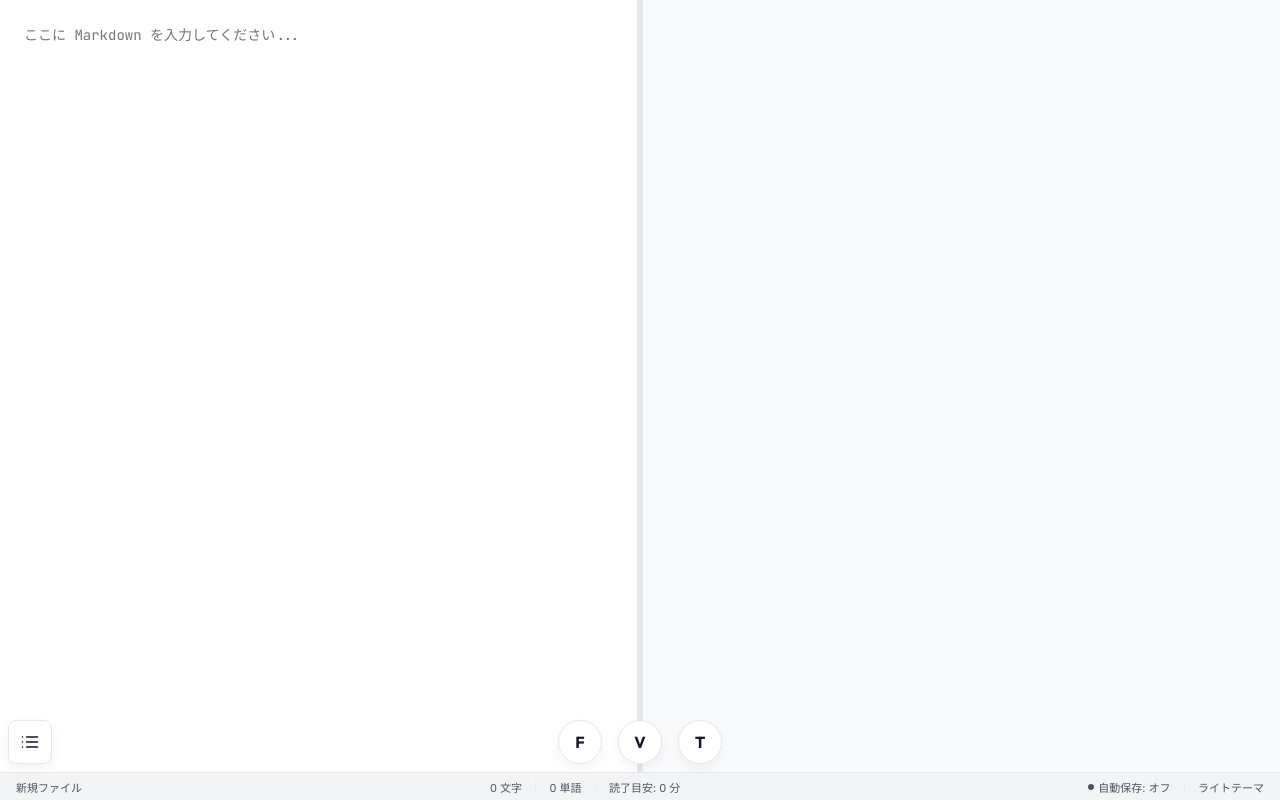
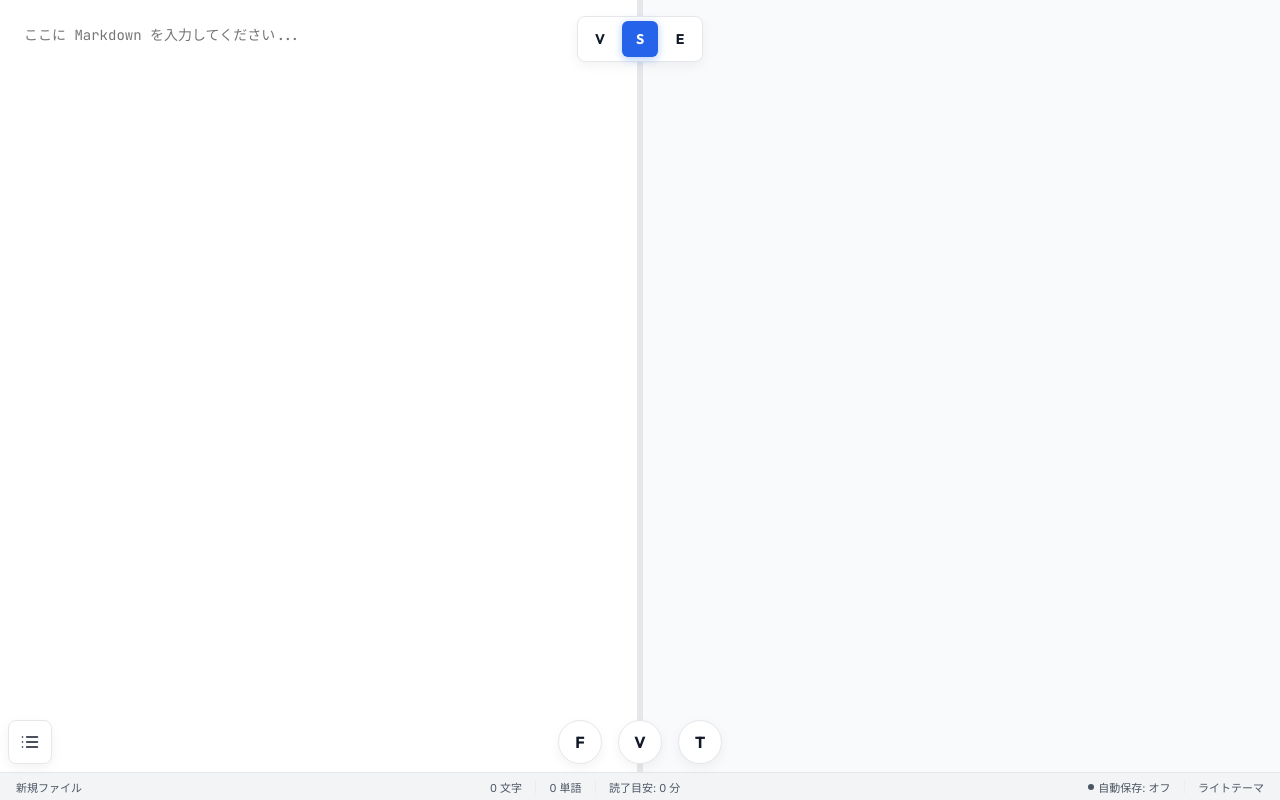
Before and after one commit to yanqirenshi/mdfve, a website built with Vite: page index.html in a window 1280 px wide. Built offline with nearby package versions, Linux system fonts and the light colour scheme.

Commit message:
feat: add floating view toggle buttons V, S, E at top center

```diff
--- a/index.html
+++ b/index.html
@@ -53,6 +53,13 @@
             <!-- レンダリングされた Markdown が入ります -->
           </div>
         </div>
+      </div>
+
+      <!-- 画面上部中央の表示切替フローティングボタン -->
+      <div class="floating-view-toggle-bar">
+        <button id="btn-float-view-preview" class="view-toggle-btn" title="プレビュー表示 (V)">V</button>
+        <button id="btn-float-view-split" class="view-toggle-btn" title="分割表示 (S)">S</button>
+        <button id="btn-float-view-editor" class="view-toggle-btn" title="エディタ表示 (E)">E</button>
       </div>
 
       <!-- 画面左下のフローティング目次アイコン -->
--- a/src/main.ts
+++ b/src/main.ts
@@ -391,21 +391,31 @@ function setupUI() {
   const btnSplit = document.getElementById("btn-view-split")!;
   const btnPreview = document.getElementById("btn-view-preview")!;
 
+  const btnFloatPreview = document.getElementById("btn-float-view-preview")!;
+  const btnFloatSplit = document.getElementById("btn-float-view-split")!;
+  const btnFloatEditor = document.getElementById("btn-float-view-editor")!;
+
   const setViewMode = (mode: "editor" | "split" | "preview") => {
     workspaceEl.classList.remove("mode-editor", "mode-preview");
     btnEditor.classList.remove("active");
     btnSplit.classList.remove("active");
     btnPreview.classList.remove("active");
+    btnFloatEditor.classList.remove("active");
+    btnFloatSplit.classList.remove("active");
+    btnFloatPreview.classList.remove("active");
 
     if (mode === "editor") {
       workspaceEl.classList.add("mode-editor");
       btnEditor.classList.add("active");
+      btnFloatEditor.classList.add("active");
     } else if (mode === "preview") {
       workspaceEl.classList.add("mode-preview");
       btnPreview.classList.add("active");
+      btnFloatPreview.classList.add("active");
     } else {
       // split モード
       btnSplit.classList.add("active");
+      btnFloatSplit.classList.add("active");
     }
   };
 
@@ -417,6 +427,16 @@ function setupUI() {
   });
   btnPreview.addEventListener("click", () => {
     setViewMode("preview");
+  });
+
+  btnFloatPreview.addEventListener("click", () => {
+    setViewMode("preview");
+  });
+  btnFloatSplit.addEventListener("click", () => {
+    setViewMode("split");
+  });
+  btnFloatEditor.addEventListener("click", () => {
+    setViewMode("editor");
   });
 
   // 初期表示は分割表示
--- a/src/styles.css
+++ b/src/styles.css
@@ -936,3 +936,66 @@ button:active {
   border-color: #ff007f;
   box-shadow: 0 0 10px rgba(255, 0, 127, 0.4);
 }
+
+/* 画面上部中央の表示切替フローティングボタン */
+.floating-view-toggle-bar {
+  position: absolute;
+  top: 16px;
+  left: 50%;
+  transform: translateX(-50%);
+  display: flex;
+  background-color: var(--bg-secondary);
+  border: 1px solid var(--border-color);
+  padding: 4px;
+  border-radius: 8px; /* 角丸のコンテナ */
+  box-shadow: 0 4px 12px var(--shadow);
+  z-index: 100;
+  gap: 4px;
+  transition: background-color 0.3s, border-color 0.3s;
+}
+
+.view-toggle-btn {
+  width: 36px;
+  height: 36px;
+  border-radius: 6px; /* 四角（角丸）のボタン */
+  background: transparent;
+  border: none;
+  color: var(--text-primary);
+  font-family: 'Outfit', sans-serif;
+  font-weight: 700;
+  font-size: 14px;
+  display: flex;
+  align-items: center;
+  justify-content: center;
+  cursor: pointer;
+  transition: all 0.2s ease, transform 0.1s;
+  padding: 0;
+}
+
+.view-toggle-btn:hover {
+  background-color: var(--bg-tertiary);
+  color: var(--accent-color);
+}
+
+.view-toggle-btn:active {
+  transform: scale(0.95);
+}
+
+.view-toggle-btn.active {
+  background-color: var(--accent-color);
+  border-color: var(--accent-color);
+  color: #ffffff;
+  box-shadow: 0 2px 8px rgba(59, 130, 246, 0.4);
+}
+
+/* サイバーパンク用の表示切替ボタンカスタマイズ */
+.theme-cyberpunk .view-toggle-btn.active {
+  color: #00ffcc;
+  background-color: var(--bg-tertiary);
+  border: 1px solid #ff007f;
+  box-shadow: 0 0 8px rgba(255, 0, 127, 0.4);
+}
+
+.theme-cyberpunk .view-toggle-btn:hover {
+  color: #ff007f;
+}
```
